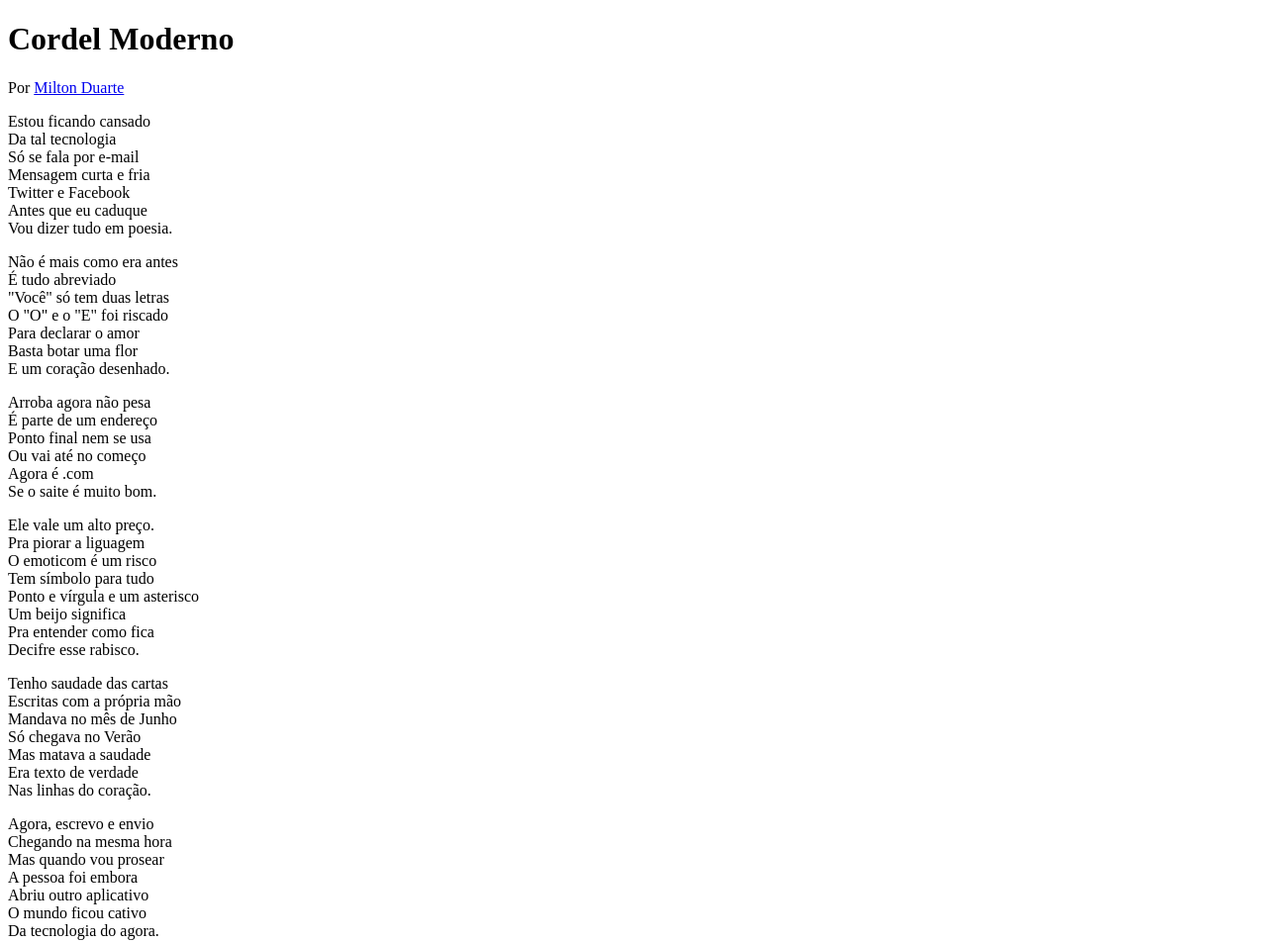
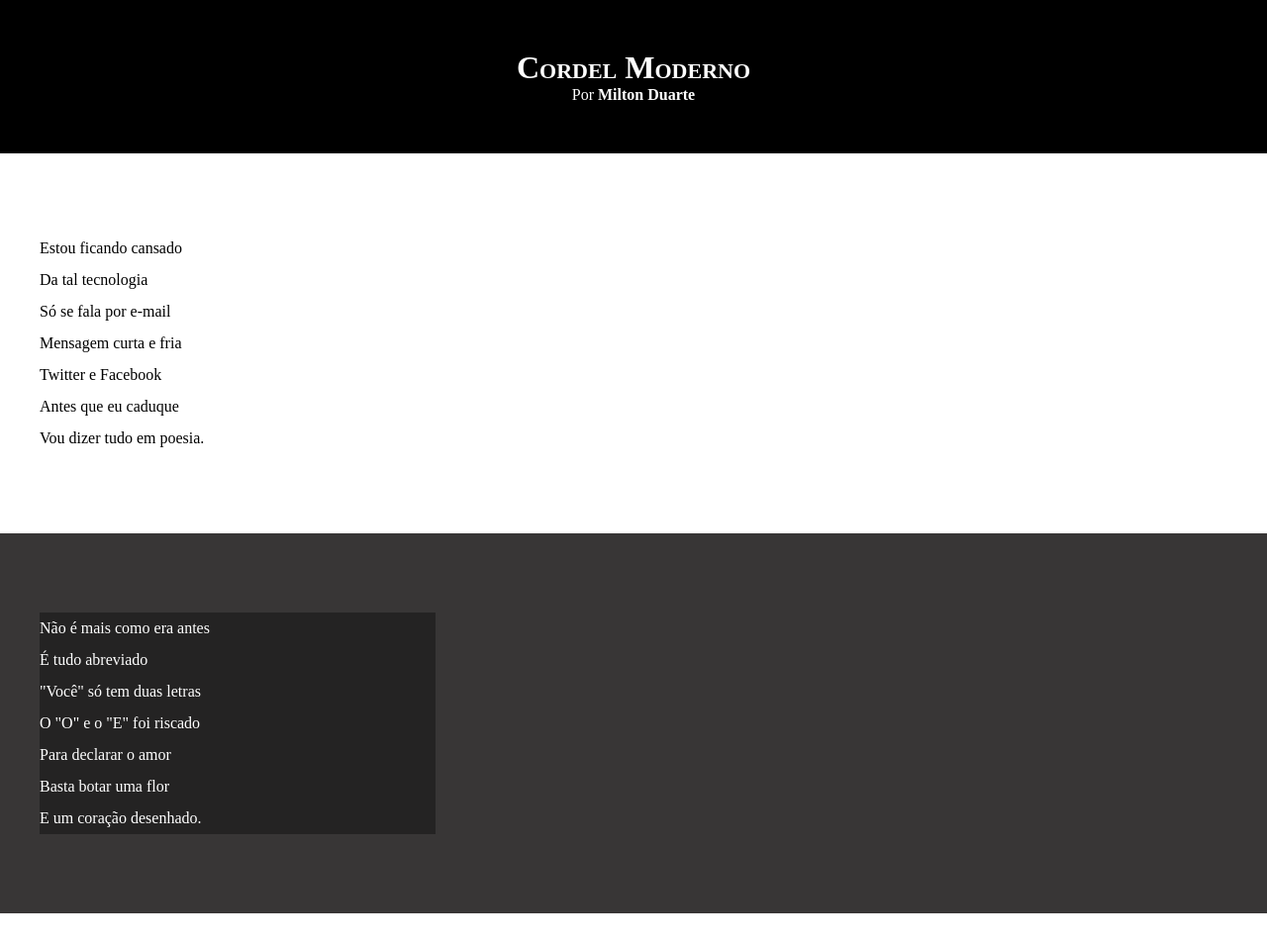
Before and after one commit to Jadsonryck/aula-html-css, a plain HTML site: page desafios/d012/index.html in a window 1280 px wide. Shown: the top 953 px of the page at 99% size. Drawn offline with Linux system fonts and the light colour scheme.

Commit message:
atualixei os estilos

```diff
--- a/desafios/d012/estilo/style.css
+++ b/desafios/d012/estilo/style.css
@@ -1,5 +1,73 @@
 @charset "UTF-8";
 
-body {
+* {
+    margin: 0px;
+    padding: 0px;
+}
+
+html, body {
+    min-height: 100vh;
+    background-color: darkgray;
+}
+
+header {
+    background-color: black;
+    color: white;
+    text-align: center;
+}
+
+header > h1 {
+    padding-top: 50px;
+    font-variant: small-caps;
 
 }
+
+header > p {
+    padding-bottom: 50px;
+
+}
+
+a {
+    color: white;
+    text-decoration: none;
+    font-weight: bolder;
+
+}
+
+a:hover {
+    text-decoration: underline;
+}
+
+section {
+    padding-top: 10vh;
+    padding-bottom: 10vh;
+    line-height: 2em;
+    padding-left: 40px;
+
+}
+
+section.imagem > p {
+    width: 400px;
+    background-color: rgba(0, 0, 0, 0.356);
+
+}
+
+section.normal {
+    background-color: white;
+    color: black;
+
+}
+
+section.imagem {
+    background-color: rgb(56, 54, 54);
+    color: white;
+}
+
+footer {
+    background-color: black;
+    color: white;
+    text-align: center;
+    padding: 10px;
+
+
+}
--- a/desafios/d012/index.html
+++ b/desafios/d012/index.html
@@ -14,7 +14,7 @@
 
     </header>
 
-    <section>
+    <section class="normal">
         <p>
             Estou ficando cansado <br>
             Da tal tecnologia <br>
@@ -26,7 +26,7 @@
         </p>
     </section>
 
-    <section>
+    <section class="imagem">
         <p>
             Não é mais como era antes <br>
             É tudo abreviado <br>
@@ -38,7 +38,7 @@
         </p>
     </section>
 
-    <section>
+    <section class="normal">
         <p>
             Arroba agora não pesa <br>
             É parte de um endereço <br>
@@ -60,7 +60,7 @@
         </p>
     </section>
 
-    <section>
+    <section class="imagem">
         <p>
             Tenho saudade das cartas <br>
             Escritas com a própria mão <br>
@@ -72,7 +72,7 @@
         </p>
     </section>
 
-    <section>
+    <section class="normal">
         <p>
             Agora, escrevo e envio <br>
             Chegando na mesma hora <br>
```
